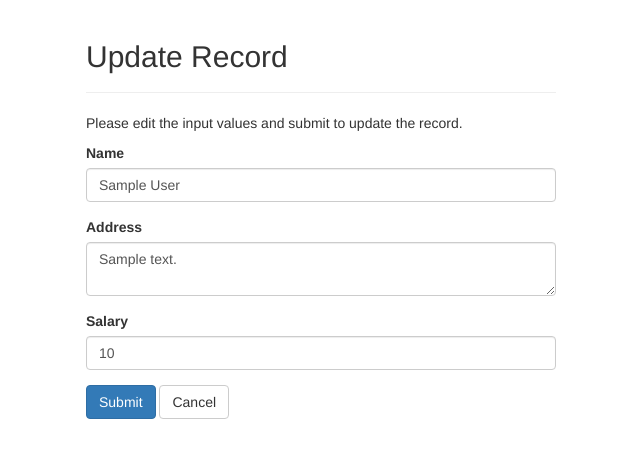
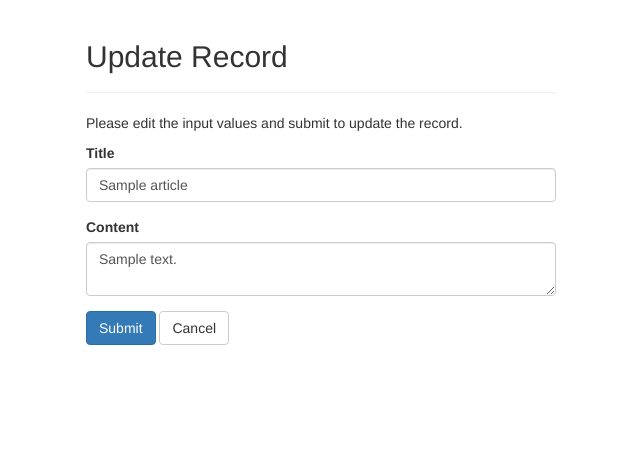
Before and after one commit to Lordsneak/brief11, a PHP site: page /admin/update.php?id=1 in a window 1280 px wide. Shown: the top 458 px of the page, without its empty margins (319-959 px from the left). Run offline with PHP 8.4, Linux system fonts and the light colour scheme; the visitor is signed in with stand-in values (Sample User, id 1); tables that the repository leaves empty or names only in its code hold one stand-in row (values such as "Sample post"); a stand-in replaces the project's code that opens the database connection; some libraries are stand-ins or nearby versions.

Commit message:
first commit

```diff
--- a/admin/update.php
+++ b/admin/update.php
@@ -1,57 +1,47 @@
 <?php
 // Include config file
-require_once "config.php";
+require_once "../connect.php";
 
 // Define variables and initialize with empty values
-$name = $address = $salary = "";
-$name_err = $address_err = $salary_err = "";
+$title = $content = "";
+$title_err = $content_err = "";
 
 // Processing form data when form is submitted
 if(isset($_POST["id"]) && !empty($_POST["id"])){
     // Get hidden input value
     $id = $_POST["id"];
 
-    // Validate name
-    $input_name = trim($_POST["name"]);
-    if(empty($input_name)){
-        $name_err = "Please enter a name.";
-    } elseif(!filter_var($input_name, FILTER_VALIDATE_REGEXP, array("options"=>array("regexp"=>"/^[a-zA-Z\s]+$/")))){
-        $name_err = "Please enter a valid name.";
+    // Validate title
+    $input_title = trim($_POST["title"]);
+    if(empty($input_title)){
+        $title_err = "Please enter a Title.";
+    } elseif(!filter_var($input_title, FILTER_VALIDATE_REGEXP, array("options"=>array("regexp"=>"/^[a-zA-Z\s]+$/")))){
+        $title = "Please enter a valid Title.";
     } else{
-        $name = $input_name;
+        $title = $input_title;
     }
 
-    // Validate address address
-    $input_address = trim($_POST["address"]);
-    if(empty($input_address)){
-        $address_err = "Please enter an address.";
+    // Validate content address
+    $input_content = trim($_POST["content"]);
+    if(empty($input_content)){
+        $content_err = "Please enter an content.";
     } else{
-        $address = $input_address;
+        $content = $input_content;
     }
 
-    // Validate salary
-    $input_salary = trim($_POST["salary"]);
-    if(empty($input_salary)){
-        $salary_err = "Please enter the salary amount.";
-    } elseif(!ctype_digit($input_salary)){
-        $salary_err = "Please enter a positive integer value.";
-    } else{
-        $salary = $input_salary;
-    }
 
     // Check input errors before inserting in database
-    if(empty($name_err) && empty($address_err) && empty($salary_err)){
+    if(empty($title_err) && empty($content_err)){
         // Prepare an update statement
-        $sql = "UPDATE employees SET name=?, address=?, salary=? WHERE id=?";
+        $sql = "UPDATE articles SET title=?, content=? WHERE id=?";
 
-        if($stmt = mysqli_prepare($link, $sql)){
+        if($stmt = mysqli_prepare($conn, $sql)){
             // Bind variables to the prepared statement as parameters
-            mysqli_stmt_bind_param($stmt, "sssi", $param_name, $param_address, $param_salary, $param_id);
+            mysqli_stmt_bind_param($stmt,"sss", $param_title, $param_content, $param_id);
 
             // Set parameters
-            $param_name = $name;
-            $param_address = $address;
-            $param_salary = $salary;
+            $param_title = $title;
+            $param_content = $content;
             $param_id = $id;
 
             // Attempt to execute the prepared statement
@@ -69,7 +59,7 @@ if(isset($_POST["id"]) && !empty($_POST["id"])){
     }
 
     // Close connection
-    mysqli_close($link);
+    mysqli_close($conn);
 } else{
     // Check existence of id parameter before processing further
     if(isset($_GET["id"]) && !empty(trim($_GET["id"]))){
@@ -77,8 +67,8 @@ if(isset($_POST["id"]) && !empty($_POST["id"])){
         $id =  trim($_GET["id"]);
 
         // Prepare a select statement
-        $sql = "SELECT * FROM employees WHERE id = ?";
-        if($stmt = mysqli_prepare($link, $sql)){
+        $sql = "SELECT * FROM articles WHERE id = ?";
+        if($stmt = mysqli_prepare($conn, $sql)){
             // Bind variables to the prepared statement as parameters
             mysqli_stmt_bind_param($stmt, "i", $param_id);
 
@@ -94,15 +84,9 @@ if(isset($_POST["id"]) && !empty($_POST["id"])){
                     $row = mysqli_fetch_array($result, MYSQLI_ASSOC);
 
                     // Retrieve individual field value
-                    $name = $row["name"];
-                    $address = $row["address"];
-                    $salary = $row["salary"];
-                } else{
-                    // URL doesn't contain valid id. Redirect to error page
-                    header("location: error.php");
-                    exit();
+                    $title = $row["title"];
+                    $content = $row["content"];
                 }
-
             } else{
                 echo "Oops! Something went wrong. Please try again later.";
             }
@@ -112,11 +96,7 @@ if(isset($_POST["id"]) && !empty($_POST["id"])){
         mysqli_stmt_close($stmt);
 
         // Close connection
-        mysqli_close($link);
-    }  else{
-        // URL doesn't contain id parameter. Redirect to error page
-        header("location: error.php");
-        exit();
+        mysqli_close($conn);
     }
 }
 ?>
@@ -144,20 +124,15 @@ if(isset($_POST["id"]) && !empty($_POST["id"])){
                     </div>
                     <p>Please edit the input values and submit to update the record.</p>
                     <form action="<?php echo htmlspecialchars(basename($_SERVER['REQUEST_URI'])); ?>" method="post">
-                        <div class="form-group <?php echo (!empty($name_err)) ? 'has-error' : ''; ?>">
-                            <label>Name</label>
-                            <input type="text" name="name" class="form-control" value="<?php echo $name; ?>">
-                            <span class="help-block"><?php echo $name_err;?></span>
+                        <div class="form-group <?php echo (!empty($title_err)) ? 'has-error' : ''; ?>">
+                            <label>Title</label>
+                            <input type="text" name="title" class="form-control" value="<?php echo $title; ?>">
+                            <span class="help-block"><?php echo $title_err;?></span>
                         </div>
                         <div class="form-group <?php echo (!empty($address_err)) ? 'has-error' : ''; ?>">
-                            <label>Address</label>
-                            <textarea name="address" class="form-control"><?php echo $address; ?></textarea>
-                            <span class="help-block"><?php echo $address_err;?></span>
-                        </div>
-                        <div class="form-group <?php echo (!empty($salary_err)) ? 'has-error' : ''; ?>">
-                            <label>Salary</label>
-                            <input type="text" name="salary" class="form-control" value="<?php echo $salary; ?>">
-                            <span class="help-block"><?php echo $salary_err;?></span>
+                            <label>Content</label>
+                            <textarea name="content" class="form-control"><?php echo $content; ?></textarea>
+                            <span class="help-block"><?php echo $content_err;?></span>
                         </div>
                         <input type="hidden" name="id" value="<?php echo $id; ?>"/>
                         <input type="submit" class="btn btn-primary" value="Submit">
```
Also changed, not shown: admin/admin.php (deleted, +0 -87 lines), admin/delete.php (+10 -0 lines), admin/edit.php (deleted, +0 -72 lines), admin/index.php (+75 -10 lines), admin/read.php (deleted, +0 -83 lines), index.php (+17 -16 lines).
